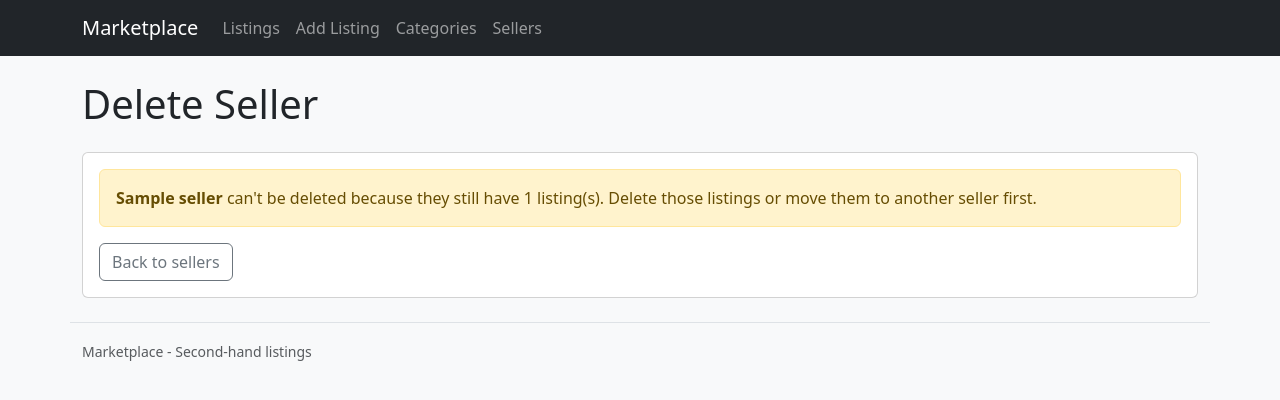
After one commit to Rjohnahld/marketplace_backend, a Node server app: template views/delete-seller.ejs in a window 1280 px wide. The commit adds this page. Shown: the top 400 px of the page. Run offline with Node 20, Linux system fonts and the light colour scheme; the template is opened without the code that fills it: most values are stand-ins (such as "Sample title", 1, 10 or a date in 2020); some libraries are stand-ins or nearby versions.

Commit message:
added delete feature for sellers

```diff
--- a/index.js
+++ b/index.js
@@ -349,6 +349,39 @@ app.post("/seller/:id/edit", async function (req, res, next) {
     }
 });
 
+app.get("/seller/:id/delete", async function (req, res, next) {
+    try {
+        const [rows] = await dbConnection.execute(
+            `SELECT sellers.seller_id, sellers.name, sellers.email,
+                COUNT(listings.listing_id) AS listing_count
+             FROM sellers
+             LEFT JOIN listings ON listings.seller_id = sellers.seller_id
+             WHERE sellers.seller_id = ?
+             GROUP BY sellers.seller_id, sellers.name, sellers.email`, [req.params.id]);
+        if (!rows[0]) {
+            return res.status(404).send("Seller not found");
+        }
+        res.render("delete-seller", { pageTitle: "Delete Seller", seller: rows[0] });
+    } catch (e) {
+        next(e);
+    }
+});
+
+app.post("/seller/:id/delete", async function (req, res, next) {
+    try {
+        const [rows] = await dbConnection.execute(
+            "SELECT COUNT(*) AS count FROM listings WHERE seller_id = ?", [req.params.id]);
+        if (rows[0].count > 0) {
+            return res.redirect(`/seller/${req.params.id}/delete`);
+        }
+        await dbConnection.execute(
+            "DELETE FROM sellers WHERE seller_id = ?", [req.params.id]);
+        res.redirect("/sellers");
+    } catch (e) {
+        next(e);
+    }
+});
+
 
 app.listen(port, () => {
     console.log(`Server running at http://localhost:${port}`);
--- /dev/null
+++ b/views/delete-seller.ejs
@@ -0,0 +1,23 @@
+<h1 class="mb-4">Delete Seller</h1>
+<div class="card card-body">
+  <% if (seller.listing_count > 0) { %>
+    <div class="alert alert-warning mb-3">
+      <strong><%= seller.name %></strong> can't be deleted because they still have
+      <%= seller.listing_count %> listing(s). Delete those listings or move them to another seller first.
+    </div>
+    <div>
+      <a class="btn btn-outline-secondary" href="/sellers">Back to sellers</a>
+    </div>
+  <% } else { %>
+    <p>Are you sure you want to delete this seller?</p>
+    <ul class="mb-3">
+      <li><strong>Name:</strong> <%= seller.name %></li>
+      <li><strong>Email:</strong> <%= seller.email %></li>
+    </ul>
+    <p class="text-danger mb-3">This cannot be undone.</p>
+    <form method="POST" class="d-flex gap-2">
+      <button type="submit" class="btn btn-danger">Delete</button>
+      <a class="btn btn-outline-secondary" href="/sellers">Cancel</a>
+    </form>
+  <% } %>
+</div>
--- a/views/sellers.ejs
+++ b/views/sellers.ejs
@@ -25,6 +25,7 @@
               <%= s.listing_count %>
             </span>
             <a class="btn btn-success btn-sm" href="/seller/<%= s.seller_id %>/edit">Edit</a>
+            <a class="btn btn-danger btn-sm" href="/seller/<%= s.seller_id %>/delete">Delete</a>
           </div>
         </li>
         <% } %>
```
